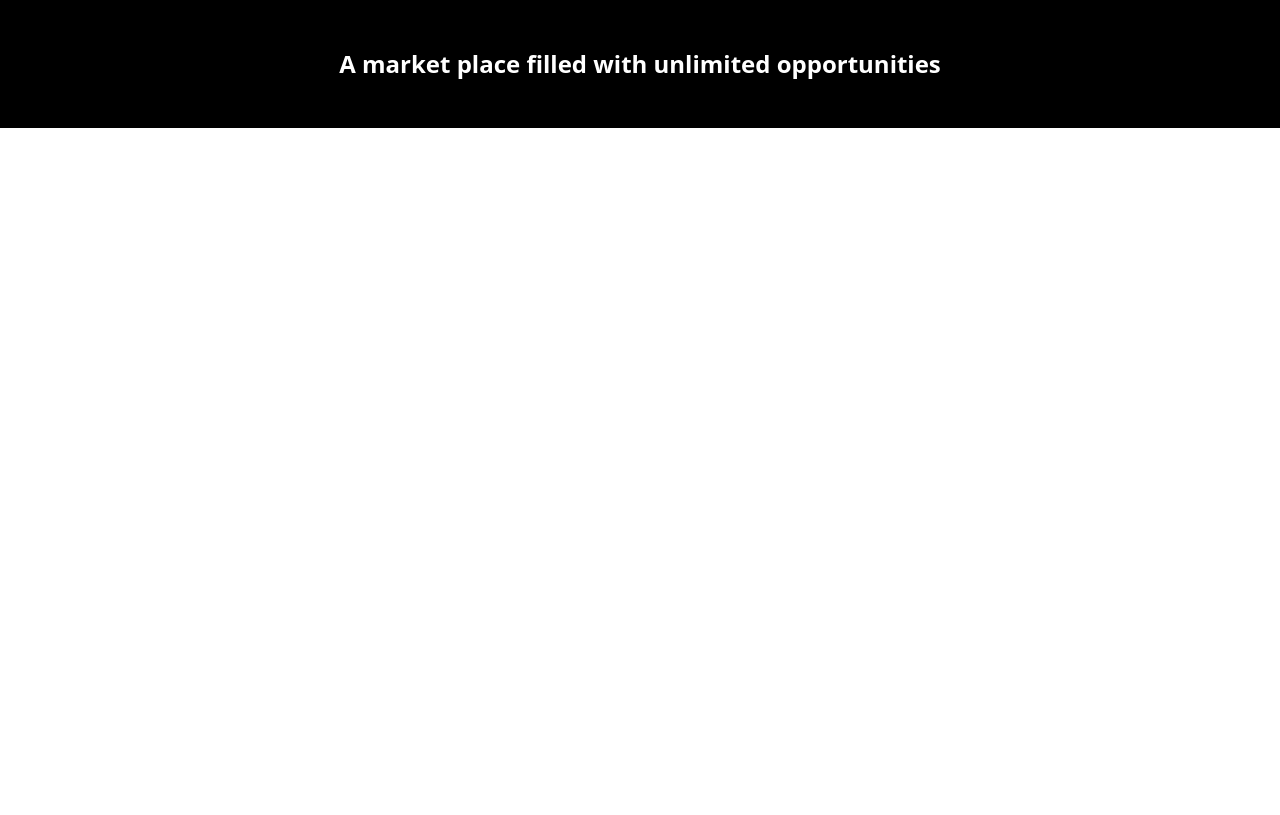
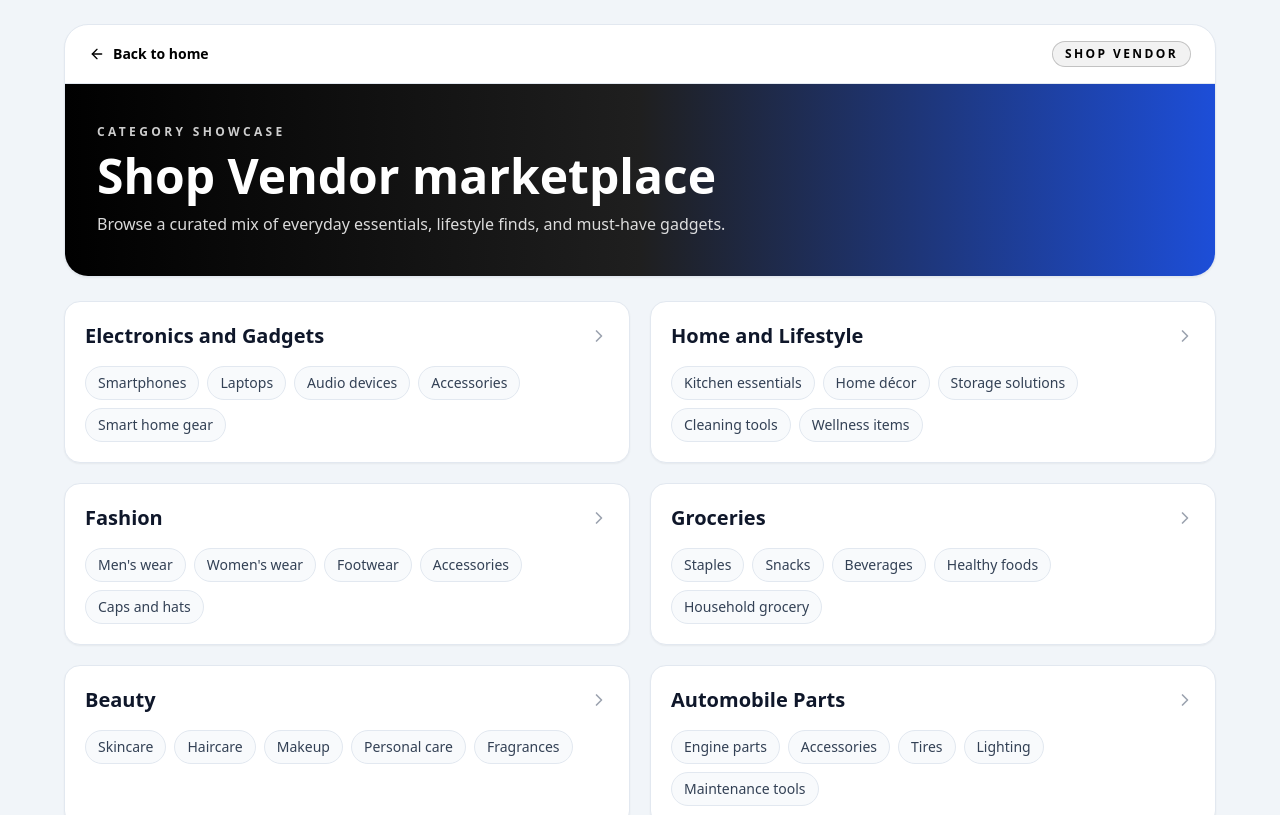
Before and after one commit to whitehavend/my--app, a React (Create React App) app in the folder nova.unicorn/: page /category/agrovet in a window 1280 px wide. Shown: the top 815 px of the page. Built offline with nearby package versions, Linux system fonts and the light colour scheme; no server answers; the HTML template or start-up script is replaced by a standard one.

Commit message:
Add customer category navigation and subcategory pages

```diff
--- a/nova.unicorn/src/App.js
+++ b/nova.unicorn/src/App.js
@@ -21,6 +21,7 @@
 import AdvertPage from "./Pages/AdvertPage";
 import LogisticPage from "./Pages/LogisticPage";
 import SavedItems from "./Pages/SavedItems";
+import CategoryShowcasePage from "./Pages/CategoryShowcasePage";
 
 function App() {
   const dispatch = useAppDispatch();
@@ -37,6 +38,7 @@
         <Route path="/" element={<CustomerPage />} />
         <Route path="/customer" element={<CustomerPage />} />
         <Route path="/blackmarket" element={<ProtectedRoleRoute role="blackmarket"><BlackMarketPage /></ProtectedRoleRoute>} />
+        <Route path="/category/:category" element={<CategoryShowcasePage />} />
         <Route path="/saved-items" element={<ProtectedRoleRoute role="customer"><SavedItems /></ProtectedRoleRoute>} />
         <Route path="/vendor" element={<ProtectedRoleRoute role="vendor"><VendorPage><VendorProductUpload /></VendorPage></ProtectedRoleRoute>} />
         <Route path="/vendor/retailshopvendor" element={<ProtectedRoleRoute role="vendor" vendorType="retailshopvendor"><VendorPage><VendorProductUpload /></VendorPage></ProtectedRoleRoute>} />
--- /dev/null
+++ b/nova.unicorn/src/Pages/CategoryShowcasePage.jsx
@@ -0,0 +1,116 @@
+import { Link } from "react-router-dom";
+import { FiArrowLeft, FiChevronRight } from "react-icons/fi";
+
+const categoryConfig = {
+  shopvendor: {
+    label: "Shop Vendor",
+    title: "Shop Vendor marketplace",
+    description: "Browse a curated mix of everyday essentials, lifestyle finds, and must-have gadgets.",
+    subcategories: [
+      { title: "Electronics and Gadgets", items: ["Smartphones", "Laptops", "Audio devices", "Accessories", "Smart home gear"] },
+      { title: "Home and Lifestyle", items: ["Kitchen essentials", "Home décor", "Storage solutions", "Cleaning tools", "Wellness items"] },
+      { title: "Fashion", items: ["Men's wear", "Women's wear", "Footwear", "Accessories", "Caps and hats"] },
+      { title: "Groceries", items: ["Staples", "Snacks", "Beverages", "Healthy foods", "Household grocery"] },
+      { title: "Beauty", items: ["Skincare", "Haircare", "Makeup", "Personal care", "Fragrances"] },
+      { title: "Automobile Parts", items: ["Engine parts", "Accessories", "Tires", "Lighting", "Maintenance tools"] },
+      { title: "Books and Games", items: ["Novels", "Children's books", "Board games", "Puzzles", "Educational games"] },
+      { title: "Baby Products", items: ["Diapers", "Feeding essentials", "Skin care", "Nursery items", "Travel gear"] },
+    ],
+  },
+  cardealer: {
+    label: "Car Dealer",
+    title: "Car Dealer marketplace",
+    description: "Find vehicles built for everyday use, business operations, and heavy-duty work.",
+    subcategories: [
+      { title: "Passenger and Light Vehicles", items: ["Sedans", "SUVs", "Hatchbacks", "Crossovers", "Luxury cars"] },
+      { title: "Heavy Vehicles", items: ["Trucks", "Buses", "Trailers", "Commercial vans", "Utility vehicles"] },
+    ],
+  },
+  realestate: {
+    label: "Real Estate",
+    title: "Real Estate marketplace",
+    description: "Explore property opportunities across land, homes, commercial spaces, and industrial facilities.",
+    subcategories: [
+      { title: "Land", items: ["Plots", "Rural land", "Urban lots", "Agricultural land", "Development sites"] },
+      { title: "Residential", items: ["Apartments", "Townhouses", "Family homes", "Luxury homes", "Studio units"] },
+      { title: "Commercial", items: ["Office spaces", "Shops", "Retail outlets", "Business centers", "Mixed-use buildings"] },
+      { title: "Industry", items: ["Warehouses", "Factories", "Industrial plots", "Logistics hubs", "Production facilities"] },
+    ],
+  },
+  pharmacy: {
+    label: "Pharmacy",
+    title: "Pharmacy marketplace",
+    description: "Shop essential health and wellness products that support everyday care and treatment.",
+    subcategories: [
+      { title: "POM", items: ["Prescription medicines", "Doctor-prescribed treatments", "Specialized care products", "Therapy packs"] },
+      { title: "OTC", items: ["Pain relievers", "Cold medicine", "Antacids", "Vitamins", "Daily wellness essentials"] },
+      { title: "Therapeutic", items: ["Antibiotics", "Antihistamines", "Anti-inflammatory medication", "Care support", "Recovery products"] },
+    ],
+  },
+  agrovet: {
+    label: "Agrovet",
+    title: "Agrovet marketplace",
+    description: "Protect animals, improve crop performance, and strengthen agricultural productivity.",
+    subcategories: [
+      { title: "Animals", items: ["De-wormers", "Antibiotics", "Ectoparasite control", "Vaccines", "Nutritional supplements", "Animal feeds"] },
+      { title: "Crops", items: ["Pesticides", "Fungicides", "Herbicides", "Plant nutrition", "Seeds", "Farm tools"] },
+    ],
+  },
+  blackmarket: {
+    label: "Black Market",
+    title: "Black market marketplace",
+    description: "Discover exclusive finds, hidden bargains, and rare collections in our curated marketplace.",
+    subcategories: [
+      { title: "Featured finds", items: ["Limited edition goods", "Rare collectibles", "Luxury items", "Hidden deals", "Exclusive drops"] },
+      { title: "Special access", items: ["Members-only picks", "One-off listings", "Premium collections", "Curated deals", "Private sales"] },
+    ],
+  },
+};
+
+const CategoryShowcasePage = ({ category = "shopvendor" }) => {
+  const details = categoryConfig[category] || categoryConfig.shopvendor;
+
+  return (
+    <main className="min-h-screen bg-slate-100 px-4 py-6 sm:px-6 lg:px-8">
+      <div className="mx-auto max-w-6xl">
+        <header className="mb-6 overflow-hidden rounded-3xl border border-slate-200 bg-white shadow-sm">
+          <div className="flex items-center justify-between gap-3 border-b border-slate-200 px-4 py-4 sm:px-6">
+            <Link to="/" className="inline-flex items-center gap-2 text-sm font-semibold text-primary hover:text-primary100">
+              <FiArrowLeft className="h-4 w-4" />
+              Back to home
+            </Link>
+            <div className="rounded-full border border-primary/20 bg-primary/5 px-3 py-1 text-xs font-semibold uppercase tracking-[0.2em] text-primary">
+              {details.label}
+            </div>
+          </div>
+
+          <div className="bg-gradient-to-r from-primary via-primary100 to-[#1d4ed8] px-5 py-8 text-white sm:px-8 sm:py-10">
+            <p className="text-xs font-bold uppercase tracking-[0.28em] text-white/80">Category showcase</p>
+            <h1 className="mt-3 text-3xl font-black sm:text-5xl">{details.title}</h1>
+            <p className="mt-3 max-w-2xl text-sm leading-7 text-white/85 sm:text-base">{details.description}</p>
+          </div>
+        </header>
+
+        <section className="grid gap-5 md:grid-cols-2">
+          {details.subcategories.map((group) => (
+            <article key={group.title} className="rounded-2xl border border-slate-200 bg-white p-5 shadow-sm">
+              <div className="mb-4 flex items-center justify-between gap-2">
+                <h2 className="text-xl font-bold text-slate-900">{group.title}</h2>
+                <FiChevronRight className="h-5 w-5 text-gray-400" />
+              </div>
+              <div className="flex flex-wrap gap-2">
+                {group.items.map((item) => (
+                  <span key={item} className="rounded-full border border-slate-200 bg-slate-50 px-3 py-1.5 text-sm text-slate-700">
+                    {item}
+                  </span>
+                ))}
+              </div>
+            </article>
+          ))}
+        </section>
+      </div>
+    </main>
+  );
+};
+
+export default CategoryShowcasePage;
--- a/nova.unicorn/src/Pages/CustomerPage.jsx
+++ b/nova.unicorn/src/Pages/CustomerPage.jsx
@@ -4,7 +4,19 @@
 import { addToCart } from "../Store/cart/CartSlice";
 import { Link, useNavigate } from "react-router-dom";
 import { FiHeadphones, FiSearch, FiSettings, FiShoppingCart, FiUser } from "react-icons/fi";
+import { BsBuildings, BsShop } from "react-icons/bs";
+import { FaCarSide, FaCapsules } from "react-icons/fa";
+import { GiPlantRoots } from "react-icons/gi";
 import ComingSoonBanner from "../components/ComingSoonBanner";
+
+const categoryCards = [
+  { key: "shopvendor", label: "Shop Vendor", icon: BsShop, path: "/category/shopvendor" },
+  { key: "cardealer", label: "Car Dealer", icon: FaCarSide, path: "/category/cardealer" },
+  { key: "realestate", label: "Real Estate", icon: BsBuildings, path: "/category/realestate" },
+  { key: "pharmacy", label: "Pharmacy", icon: FaCapsules, path: "/category/pharmacy" },
+  { key: "agrovet", label: "Agrovet", icon: GiPlantRoots, path: "/category/agrovet" },
+  { key: "blackmarket", label: "Black Market", icon: FiShoppingCart, path: "/category/blackmarket" },
+];
 
 const CustomerPage = () => {
   const dispatch = useAppDispatch();
@@ -80,6 +92,21 @@
 
         <section>
           <div className="mb-6"><p className="text-sm font-medium uppercase tracking-[0.2em] text-primary">Customer marketplace</p><h1 className="mt-2 text-3xl font-bold">Products from our vendors</h1><p className="mt-2 text-gray-600">Browse, search, and shop vendor listings.</p></div>
+
+          <div className="mb-8 grid gap-4 sm:grid-cols-2 xl:grid-cols-3">
+            {categoryCards.map(({ key, label, icon: Icon, path }) => (
+              <Link key={key} to={path} className="group rounded-2xl border border-slate-200 bg-white p-4 shadow-sm transition hover:-translate-y-0.5 hover:border-primary hover:shadow-md">
+                <div className="mb-3 flex h-12 w-12 items-center justify-center rounded-xl bg-primary/10 text-primary">
+                  <Icon className="h-5 w-5" />
+                </div>
+                <div className="flex items-center justify-between gap-3">
+                  <h2 className="text-lg font-bold text-slate-900">{label}</h2>
+                  <span className="text-sm font-medium text-primary">Explore</span>
+                </div>
+              </Link>
+            ))}
+          </div>
+
           {status === "loading" && <p>Loading products...</p>}
           {error && error !== "nil" && <p className="text-red-600">{error}</p>}
           {status !== "loading" && !visibleProducts.length && <ComingSoonBanner label="Vendor marketplace" />}
```
